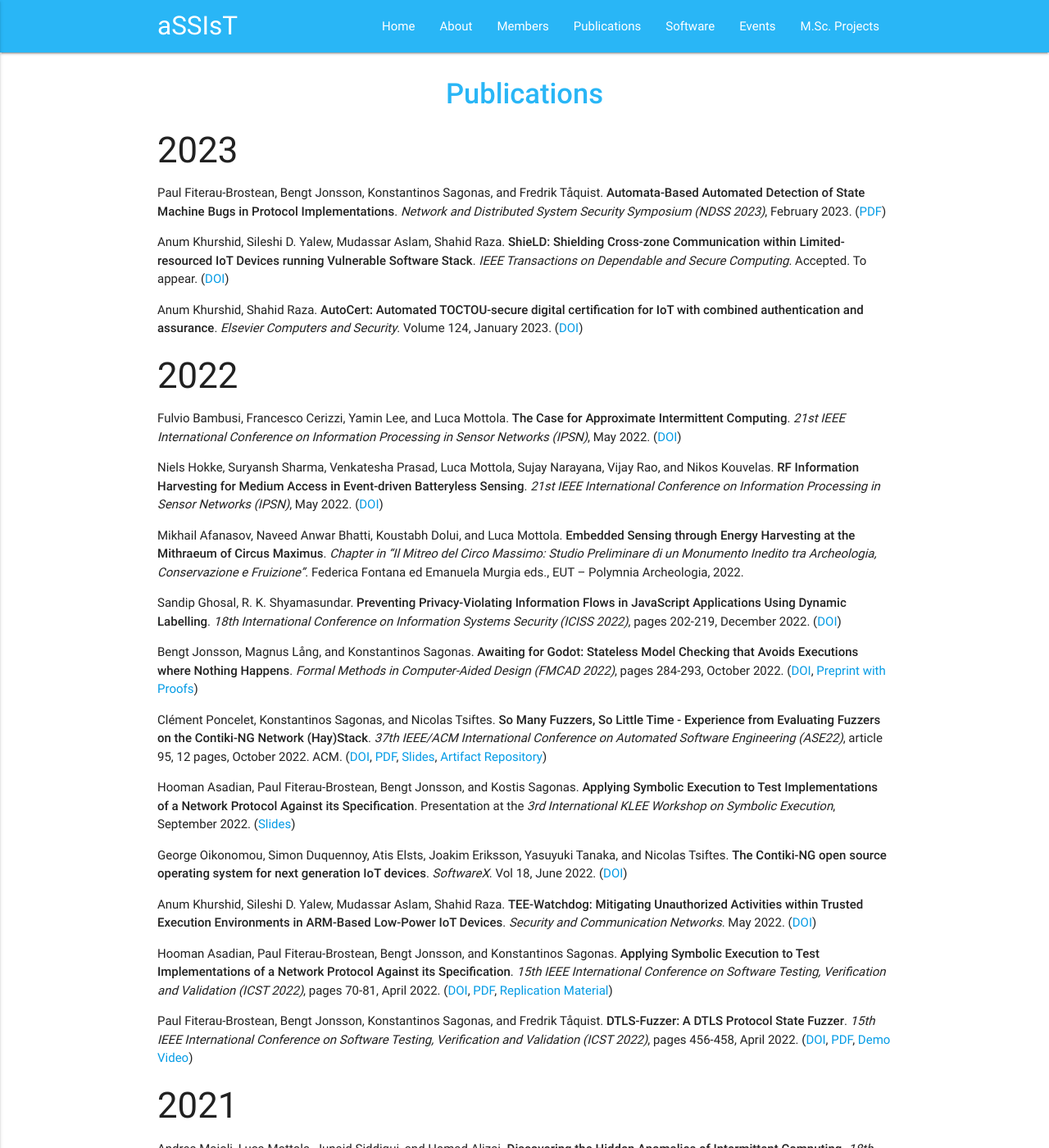
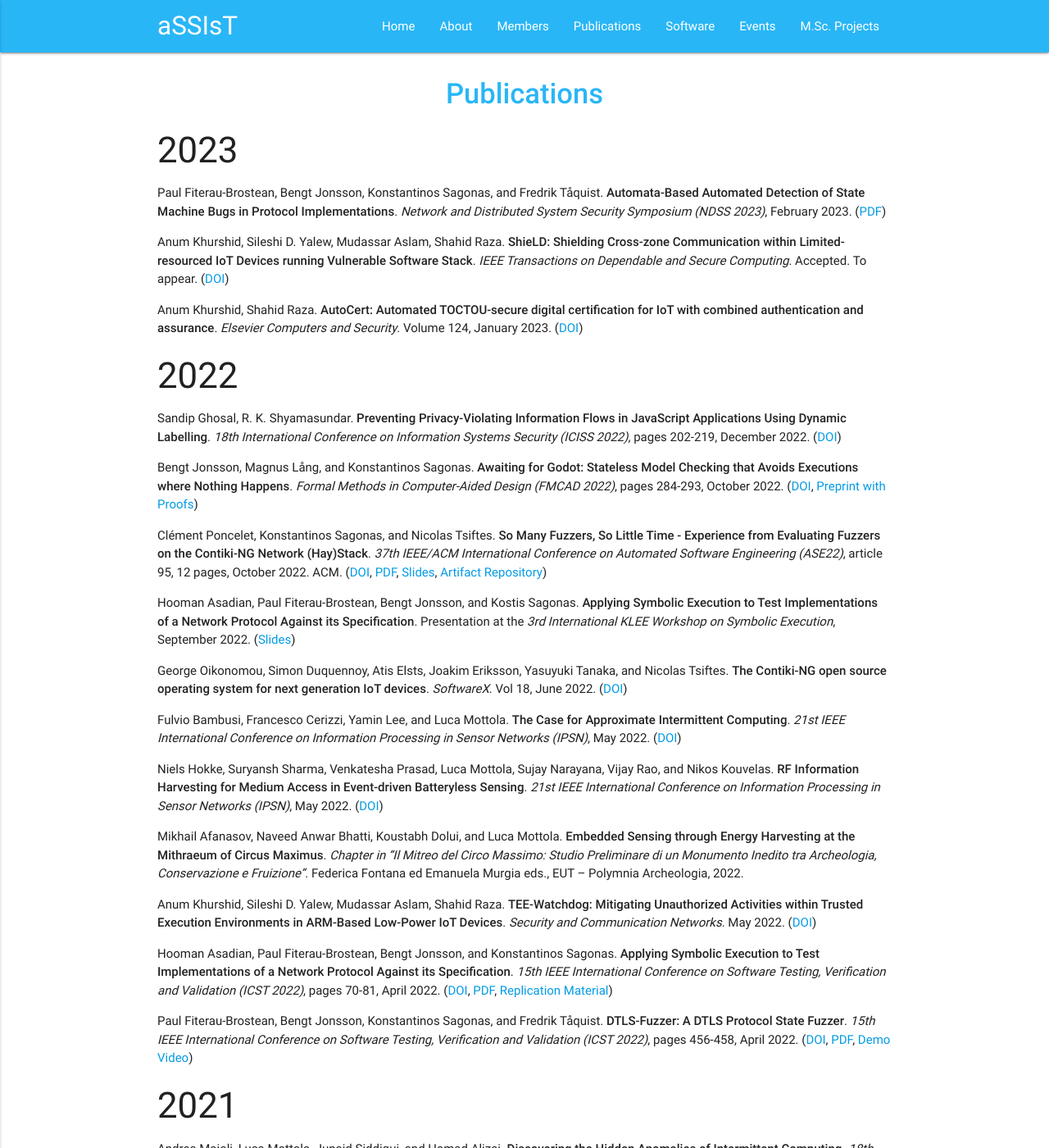
Before and after one commit to assist-project/assist-project.github.io, a Jekyll site: the page built from 03-publications.md, in a window 1280 px wide and 1400 px high. Shown: the whole window at 82% size. Built offline with Jekyll 4.4.1, drawn with Linux system fonts in a browser that asks for light colours; part of the change alters nothing that is shown.

Commit message:
Place papers in reverse chronological order

```diff
--- a/03-publications.md
+++ b/03-publications.md
@@ -14,12 +14,6 @@ permalink: /publications/
 
 ### 2022
 
-- Fulvio Bambusi, Francesco Cerizzi, Yamin Lee, and Luca Mottola. **The Case for Approximate Intermittent Computing**. _21st IEEE International Conference on Information Processing in Sensor Networks (IPSN)_, May 2022. ([DOI](https://doi.org/10.1109/IPSN54338.2022.00044))
-
-- Niels Hokke, Suryansh Sharma, Venkatesha Prasad, Luca Mottola, Sujay Narayana, Vijay Rao, and Nikos Kouvelas. **RF Information Harvesting for Medium Access in Event-driven Batteryless Sensing**. _21st IEEE International Conference on Information Processing in Sensor Networks (IPSN)_, May 2022. ([DOI](https://doi.org/10.1109/IPSN54338.2022.00037))
-
-- Mikhail Afanasov, Naveed Anwar Bhatti, Koustabh Dolui, and Luca Mottola. **Embedded Sensing through Energy Harvesting at the Mithraeum of Circus Maximus**. _Chapter in “Il Mitreo del Circo Massimo: Studio Preliminare di un Monumento Inedito tra Archeologia, Conservazione e Fruizione”_. Federica Fontana ed Emanuela Murgia eds., EUT – Polymnia Archeologia, 2022.
-
 - Sandip Ghosal, R. K. Shyamasundar. **Preventing Privacy-Violating Information Flows in JavaScript Applications Using Dynamic Labelling**. _18th International Conference on Information Systems Security (ICISS 2022)_, pages 202-219, December 2022. ([DOI](https://doi.org/10.1007/978-3-031-23690-7_12))
 
 - Bengt Jonsson, Magnus Lång, and Konstantinos Sagonas. **Awaiting for Godot: Stateless Model Checking that Avoids Executions where Nothing Happens**. _Formal Methods in Computer-Aided Design (FMCAD 2022)_, pages 284-293, October 2022. ([DOI](https://doi.org/10.34727/2021/isbn.978-3-85448-053-2_35), [Preprint with Proofs](http://arxiv.org/abs/2208.09259))
@@ -31,6 +25,12 @@ permalink: /publications/
 - Hooman Asadian, Paul Fiterau-Brostean, Bengt Jonsson, and Kostis Sagonas. **Applying Symbolic Execution to Test Implementations of a Network Protocol Against its Specification**. Presentation at the _3rd International KLEE Workshop on Symbolic Execution_, September 2022. ([Slides](files/klee2022-presentation.pdf))
 
 - George Oikonomou, Simon Duquennoy, Atis Elsts, Joakim Eriksson, Yasuyuki Tanaka, and Nicolas Tsiftes. **The Contiki-NG open source operating system for next generation IoT devices**. _SoftwareX_. Vol 18, June 2022. ([DOI](https://doi.org/10.1016/j.softx.2022.101089))
+
+- Fulvio Bambusi, Francesco Cerizzi, Yamin Lee, and Luca Mottola. **The Case for Approximate Intermittent Computing**. _21st IEEE International Conference on Information Processing in Sensor Networks (IPSN)_, May 2022. ([DOI](https://doi.org/10.1109/IPSN54338.2022.00044))
+
+- Niels Hokke, Suryansh Sharma, Venkatesha Prasad, Luca Mottola, Sujay Narayana, Vijay Rao, and Nikos Kouvelas. **RF Information Harvesting for Medium Access in Event-driven Batteryless Sensing**. _21st IEEE International Conference on Information Processing in Sensor Networks (IPSN)_, May 2022. ([DOI](https://doi.org/10.1109/IPSN54338.2022.00037))
+
+- Mikhail Afanasov, Naveed Anwar Bhatti, Koustabh Dolui, and Luca Mottola. **Embedded Sensing through Energy Harvesting at the Mithraeum of Circus Maximus**. _Chapter in “Il Mitreo del Circo Massimo: Studio Preliminare di un Monumento Inedito tra Archeologia, Conservazione e Fruizione”_. Federica Fontana ed Emanuela Murgia eds., EUT – Polymnia Archeologia, 2022.
 
 -  Anum Khurshid, Sileshi D. Yalew, Mudassar Aslam, Shahid Raza. **TEE-Watchdog: Mitigating Unauthorized Activities within Trusted Execution Environments in ARM-Based Low-Power IoT Devices**. _Security and Communication Networks_. May 2022. ([DOI](https://doi.org/10.1155/2022/8033799))
 
```
